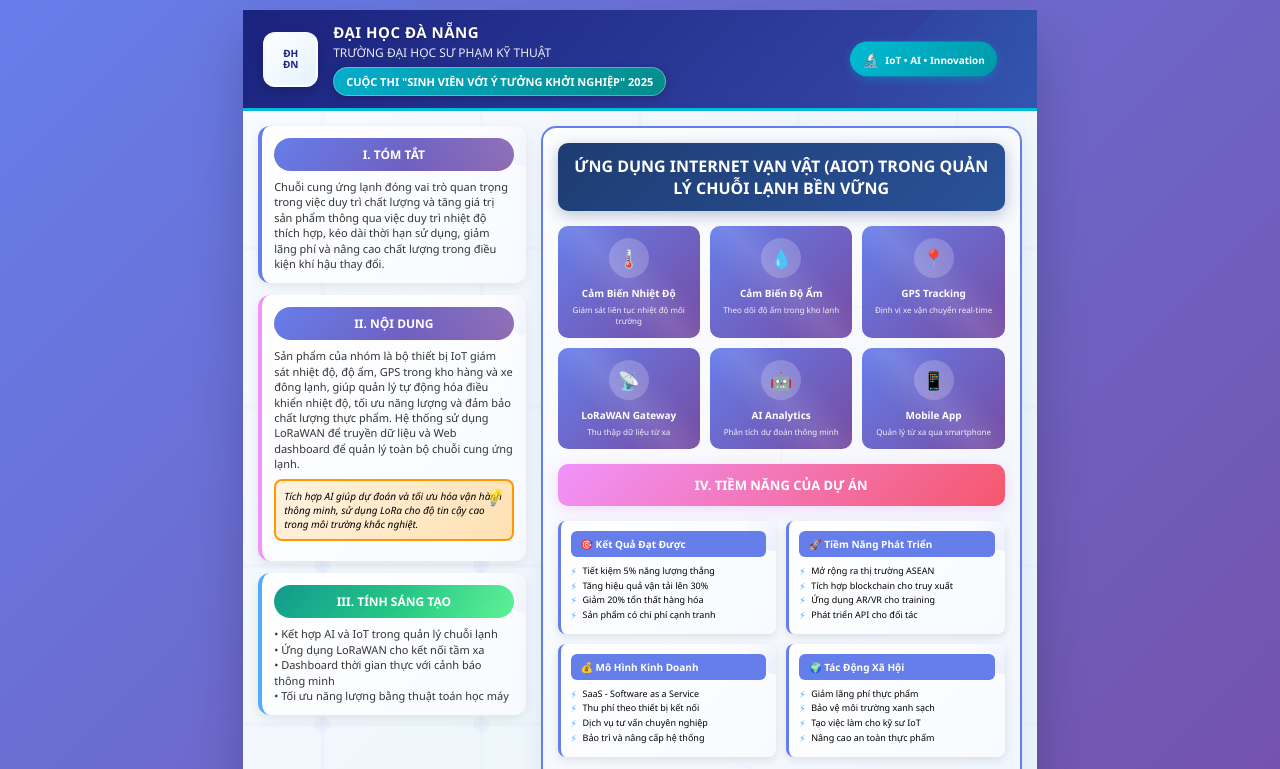
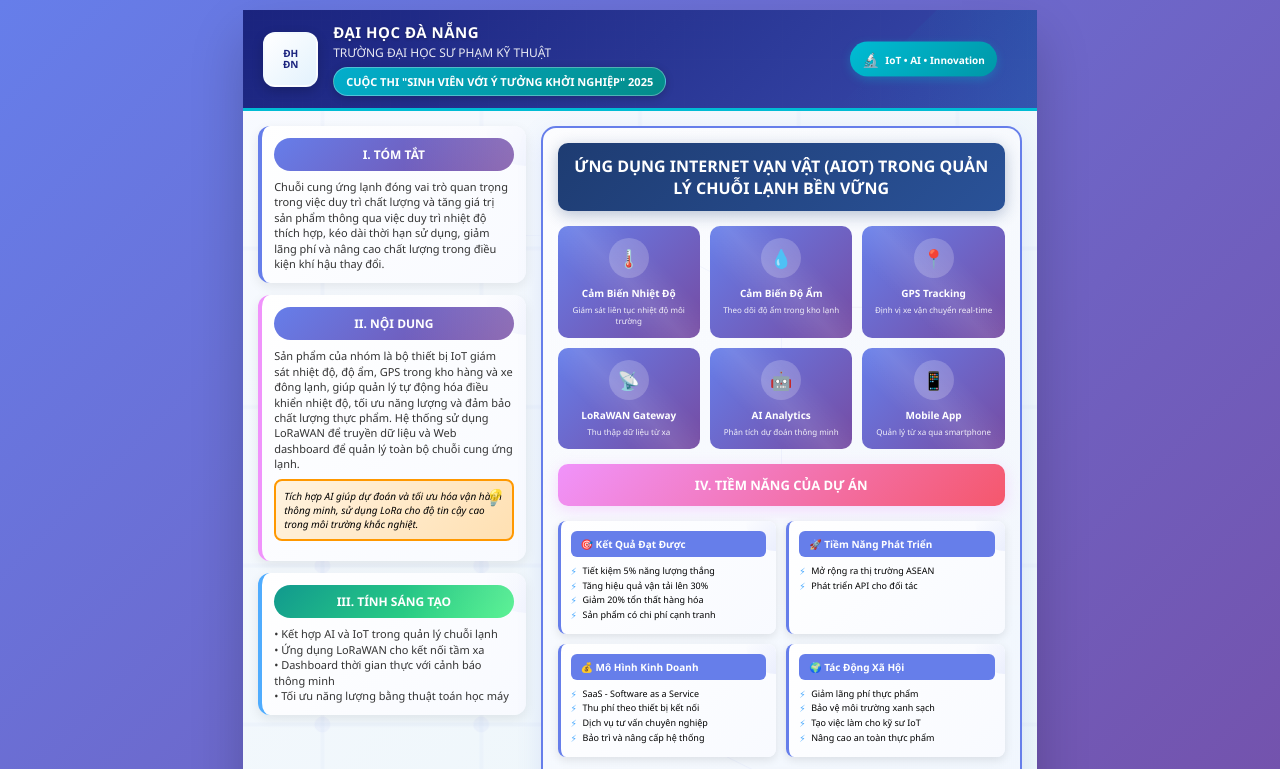
Before and after one commit to cyavt/evonics, a plain HTML site: page index.html in a window 1280 px wide. Shown: the top 769 px of the page. Drawn offline with Linux system fonts and the light colour scheme.

Commit message:
first commit

```diff
--- a/index.html
+++ b/index.html
@@ -694,8 +694,6 @@
                         <div class="result-title">🚀 Tiềm Năng Phát Triển</div>
                         <ul class="result-list">
                             <li>Mở rộng ra thị trường ASEAN</li>
-                            <li>Tích hợp blockchain cho truy xuất</li>
-                            <li>Ứng dụng AR/VR cho training</li>
                             <li>Phát triển API cho đối tác</li>
                         </ul>
                     </div>
```
